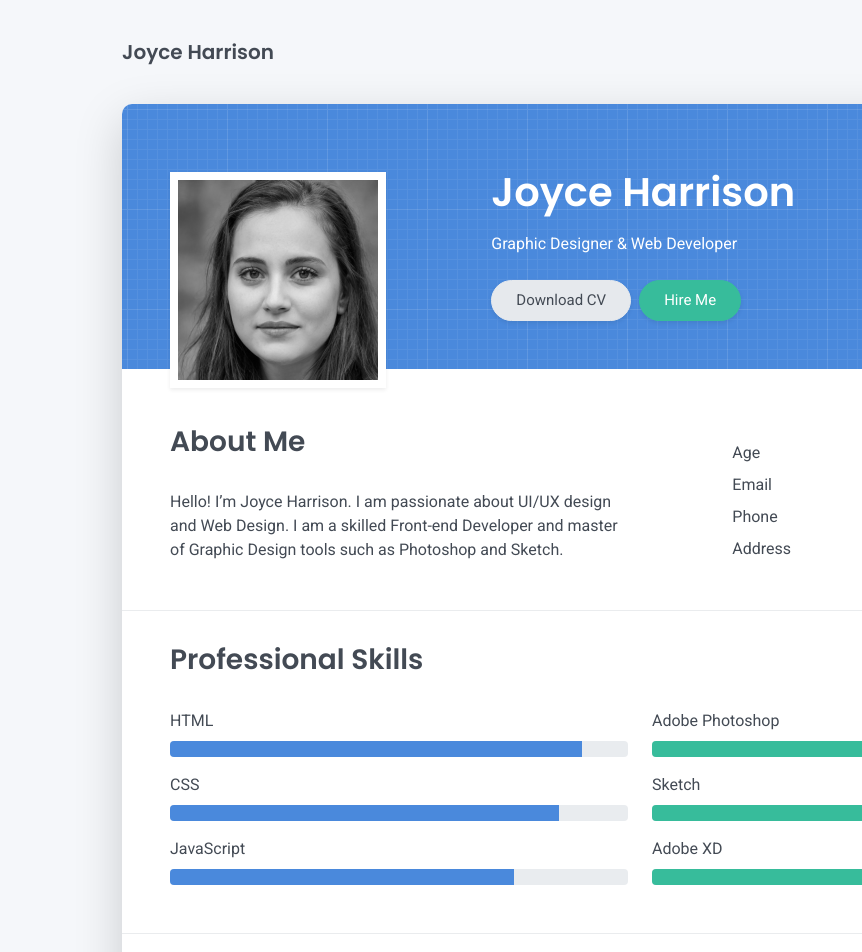
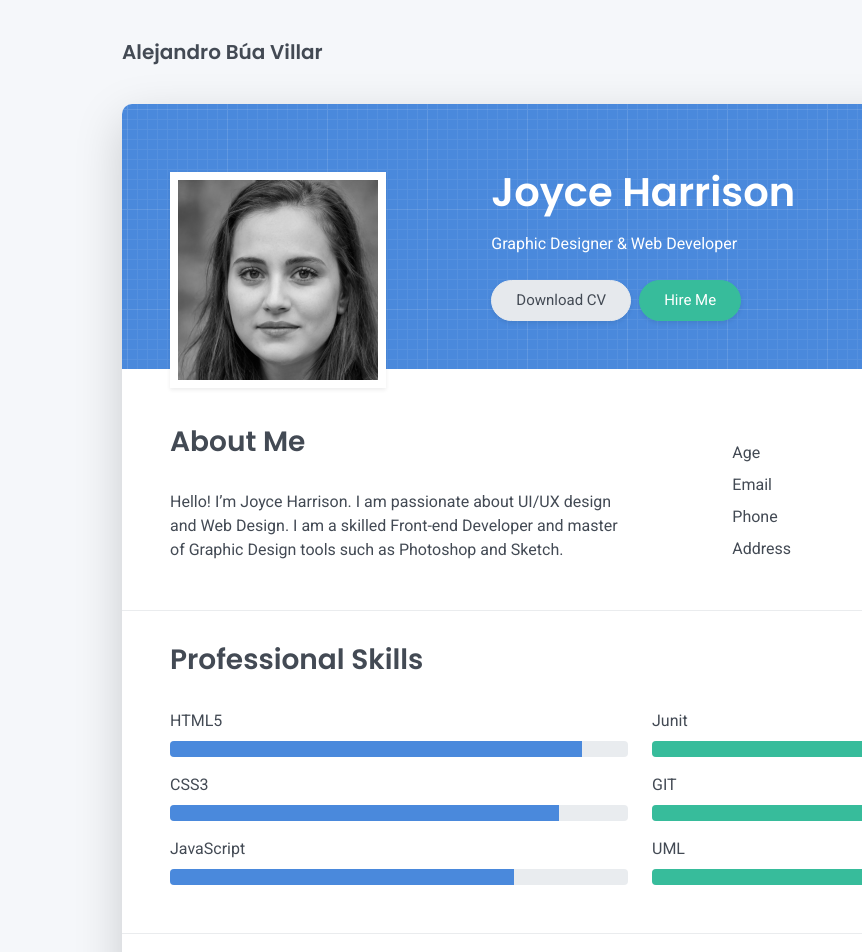
Before and after one commit to Alejandrobv97/CVAlejandroB-a, a plain HTML site: page index.html in a window 1280 px wide. Shown: the top 952 px of the page, 0-862 px from the left. Drawn offline with Linux system fonts and the light colour scheme.

Commit message:
Actualización de Professional skills

```diff
--- a/index.html
+++ b/index.html
@@ -28,7 +28,7 @@
     <header class="d-print-none">
       <div class="container text-center text-lg-left">
         <div class="py-3 clearfix">
-          <h1 class="site-title mb-0">Joyce Harrison</h1>
+          <h1 class="site-title mb-0">Alejandro Búa Villar</h1>
           <div class="site-nav">
             <nav role="navigation">
               <ul class="nav justify-content-center">
@@ -102,12 +102,12 @@
     <h2 class="h3 mb-3">Professional Skills</h2>
     <div class="row">
       <div class="col-md-6">
-        <div class="mb-2"><span>HTML</span>
+        <div class="mb-2"><span>HTML5</span>
           <div class="progress my-1">
             <div class="progress-bar bg-primary" role="progressbar" data-aos="zoom-in-right" data-aos-delay="100" data-aos-anchor=".skills-section" style="width: 90%" aria-valuenow="90" aria-valuemin="0" aria-valuemax="100"></div>
           </div>
         </div>
-        <div class="mb-2"><span>CSS</span>
+        <div class="mb-2"><span>CSS3</span>
           <div class="progress my-1">
             <div class="progress-bar bg-primary" role="progressbar" data-aos="zoom-in-right" data-aos-delay="200" data-aos-anchor=".skills-section" style="width: 85%" aria-valuenow="85" aria-valuemin="0" aria-valuemax="100"></div>
           </div>
@@ -119,17 +119,17 @@
         </div>
       </div>
       <div class="col-md-6">
-        <div class="mb-2"><span>Adobe Photoshop</span>
+        <div class="mb-2"><span>Junit</span>
           <div class="progress my-1">
             <div class="progress-bar bg-success" role="progressbar" data-aos="zoom-in-right" data-aos-delay="400" data-aos-anchor=".skills-section" style="width: 80%" aria-valuenow="90" aria-valuemin="0" aria-valuemax="100"></div>
           </div>
         </div>
-        <div class="mb-2"><span>Sketch</span>
+        <div class="mb-2"><span>GIT</span>
           <div class="progress my-1">
             <div class="progress-bar bg-success" role="progressbar" data-aos="zoom-in-right" data-aos-delay="500" data-aos-anchor=".skills-section" style="width: 85%" aria-valuenow="85" aria-valuemin="0" aria-valuemax="100"></div>
           </div>
         </div>
-        <div class="mb-2"><span>Adobe XD</span>
+        <div class="mb-2"><span>UML</span>
           <div class="progress my-1">
             <div class="progress-bar bg-success" role="progressbar" data-aos="zoom-in-right" data-aos-delay="600" data-aos-anchor=".skills-section" style="width: 75%" aria-valuenow="75" aria-valuemin="0" aria-valuemax="100"></div>
           </div>
```
